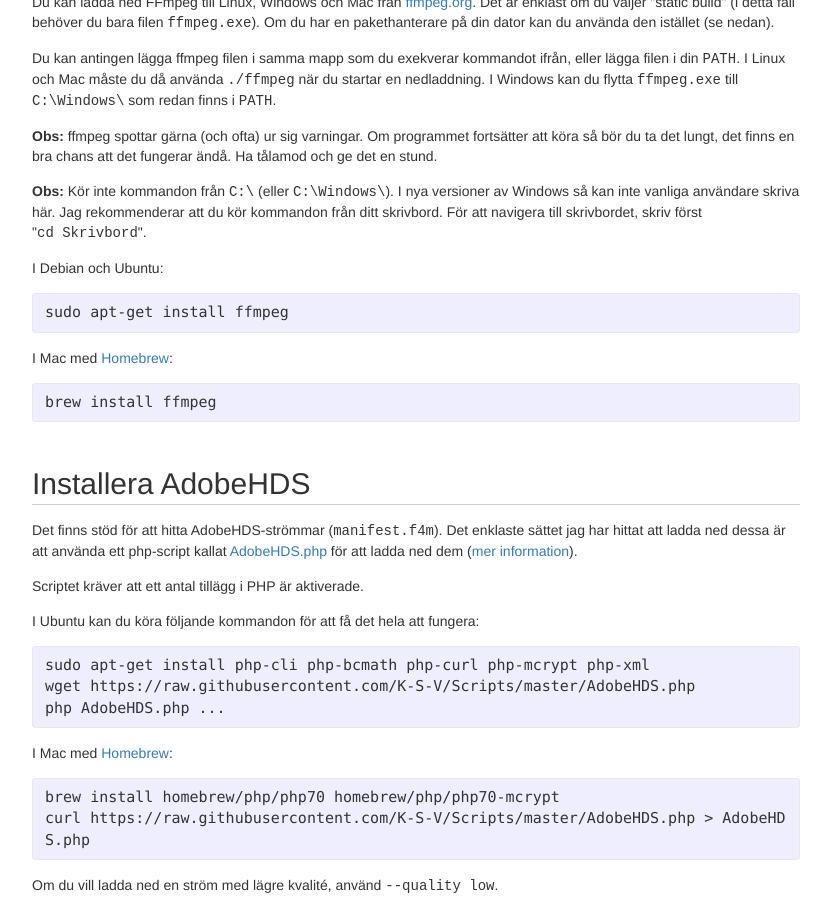
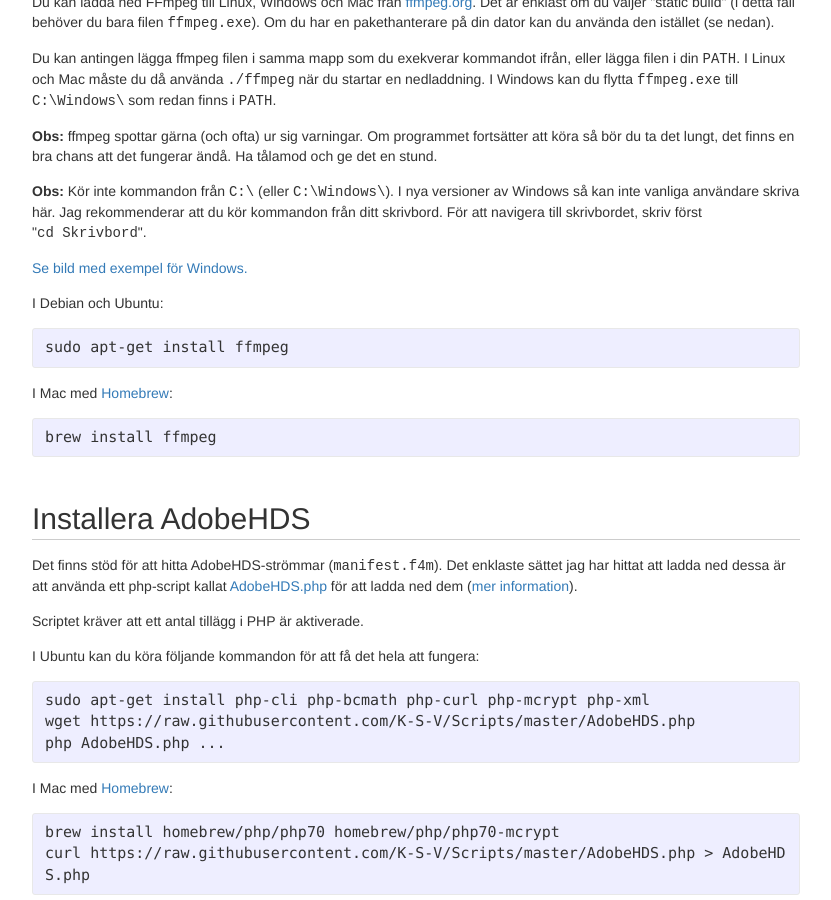
Before and after one commit to stefansundin/privatkopiera, a Jekyll site: the page built from index.html, in a window 1280 px wide and 900 px high, scrolled down 1672 px. Shown: the whole window, without its empty margins (224-1055 px from the left). Built offline with Jekyll 4.4.1, drawn with Linux system fonts in a browser that asks for light colours.

Commit message:
Add cmd screenshot.

```diff
--- a/index.html
+++ b/index.html
@@ -112,6 +112,8 @@
     <p><strong>Obs:</strong> ffmpeg spottar gärna (och ofta) ur sig varningar. Om programmet fortsätter att köra så bör du ta det lungt, det finns en bra chans att det fungerar ändå. Ha tålamod och ge det en stund.</p>
 
     <p><strong>Obs:</strong> Kör inte kommandon från <tt>C:\</tt> (eller <tt>C:\Windows\</tt>). I nya versioner av Windows så kan inte vanliga användare skriva här. Jag rekommenderar att du kör kommandon från ditt skrivbord. För att navigera till skrivbordet, skriv först "<tt>cd&nbsp;Skrivbord</tt>".</p>
+
+    <p><a href="img/cmd.png">Se bild med exempel för Windows.</a></p>
 
     <p>I Debian och Ubuntu:</p>
 
```
Also changed, not shown: img/cmd.png (added).
